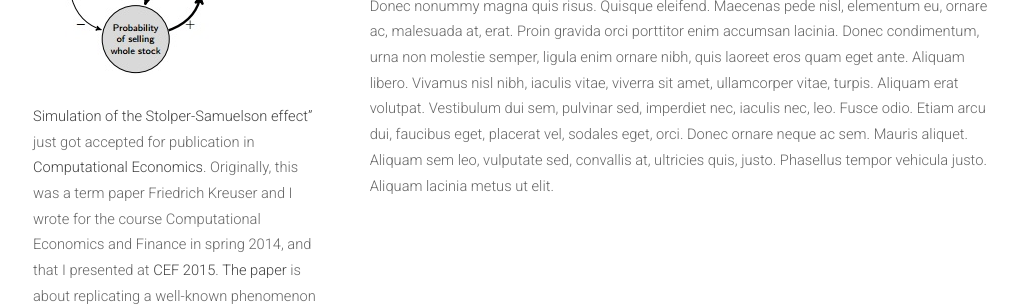
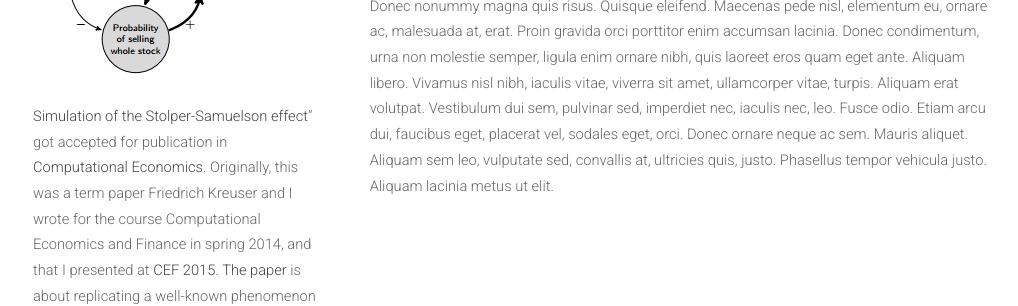
Before and after one commit to meisserecon/www, a Jekyll site: the page built from left-sidebar.html, in a window 1280 px wide and 900 px high, scrolled down 977 px. Shown: the part 343-649 px from the top of the window, without its empty margins (127-1145 px from the left). Built offline with Jekyll 4.4.1, drawn with Linux system fonts in a browser that asks for light colours; nearby versions of some CDN libraries; some of the changed text lies outside the part shown.

Commit message:
Update 2016-08-09-StolperSamuelson.md

```diff
--- a/_posts/2016-08-09-StolperSamuelson.md
+++ b/_posts/2016-08-09-StolperSamuelson.md
@@ -3,6 +3,6 @@
 title: Publication in Computational Economics
 description: An agent-based simulation of the Stolper-Samuelson effect has been accepted for publication in Computational Economics.
 ---
-<p><img src="/assets/images/loop.jpg" alt="" class="image left"></p>The paper "<a href="http://papers.ssrn.com/sol3/papers.cfm?abstract_id=2794828">An Agent-Based Simulation of the Stolper-Samuelson effect"</a> just got accepted for publication in <a href="http://link.springer.com/journal/10614">Computational Economics</a>. Originally, this was a term paper Friedrich Kreuser and I wrote for the course Computational Economics and Finance in spring 2014, and that I presented at <a href="http://www.aiecon.org/conference/cef2015/">CEF 2015</a>.
+<p><img src="/assets/images/loop.jpg" alt="" class="image left"></p>The paper "<a href="http://papers.ssrn.com/sol3/papers.cfm?abstract_id=2794828">An Agent-Based Simulation of the Stolper-Samuelson effect</a>" got accepted for publication in <a href="http://link.springer.com/journal/10614">Computational Economics</a>. Originally, this was a term paper Friedrich Kreuser and I wrote for the course Computational Economics and Finance in spring 2014, and that I presented at <a href="http://www.aiecon.org/conference/cef2015/">CEF 2015</a>.
 
 <a href="http://papers.ssrn.com/sol3/papers.cfm?abstract_id=2794828">The paper</a> is about replicating a well-known phenomenon from classic economic theory, namely the Stolper-Samuelson effect, in an agent-based simulation. We succeeded at doing so with high accuracy thanks to the adoption of a few new algorithmic ideas. Interestingly, the agent-based simulation is much faster at finding the correct result than Mathematica or Matlab can solve the corresponding equation system from the classic theory.
```
